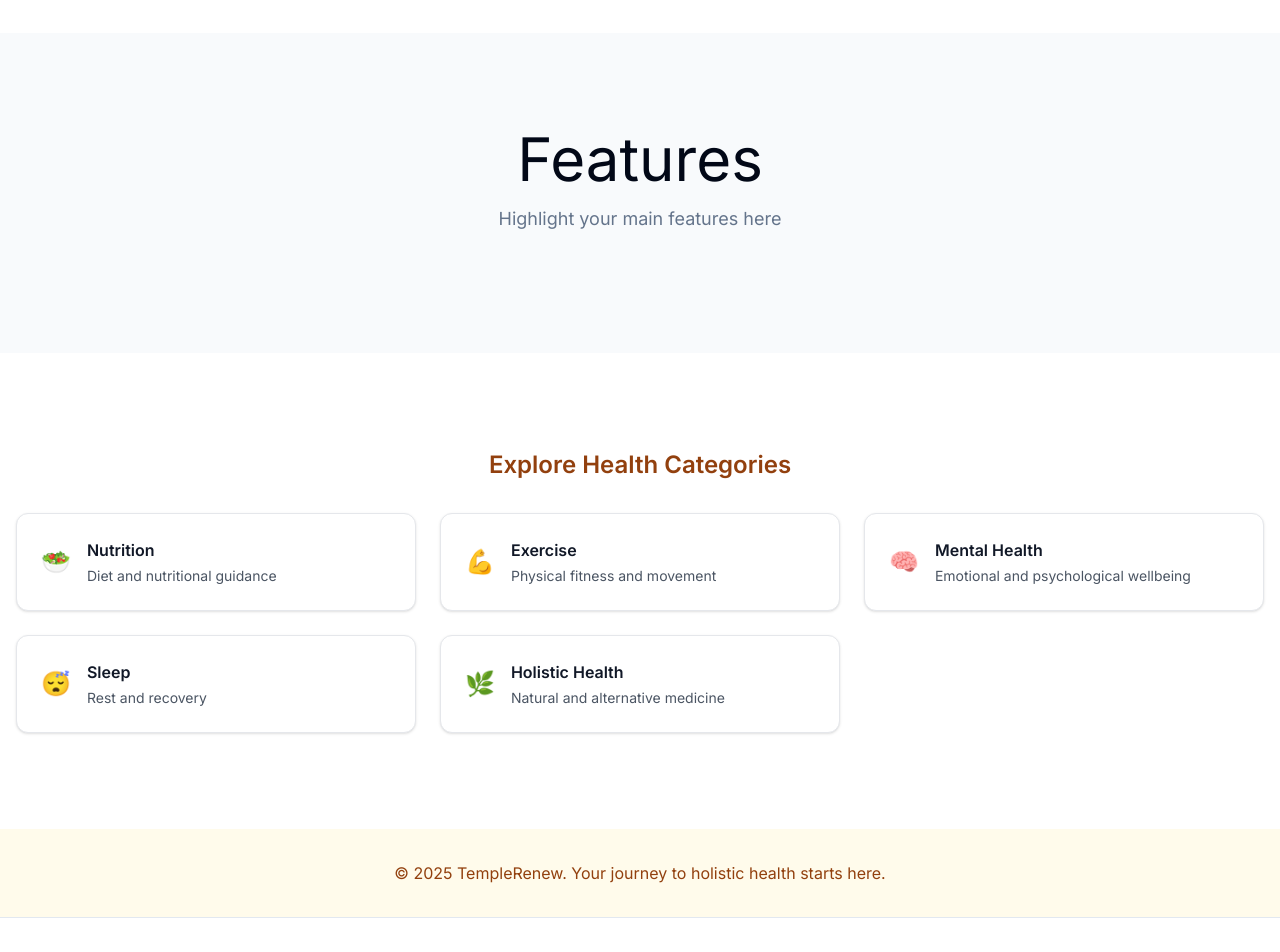
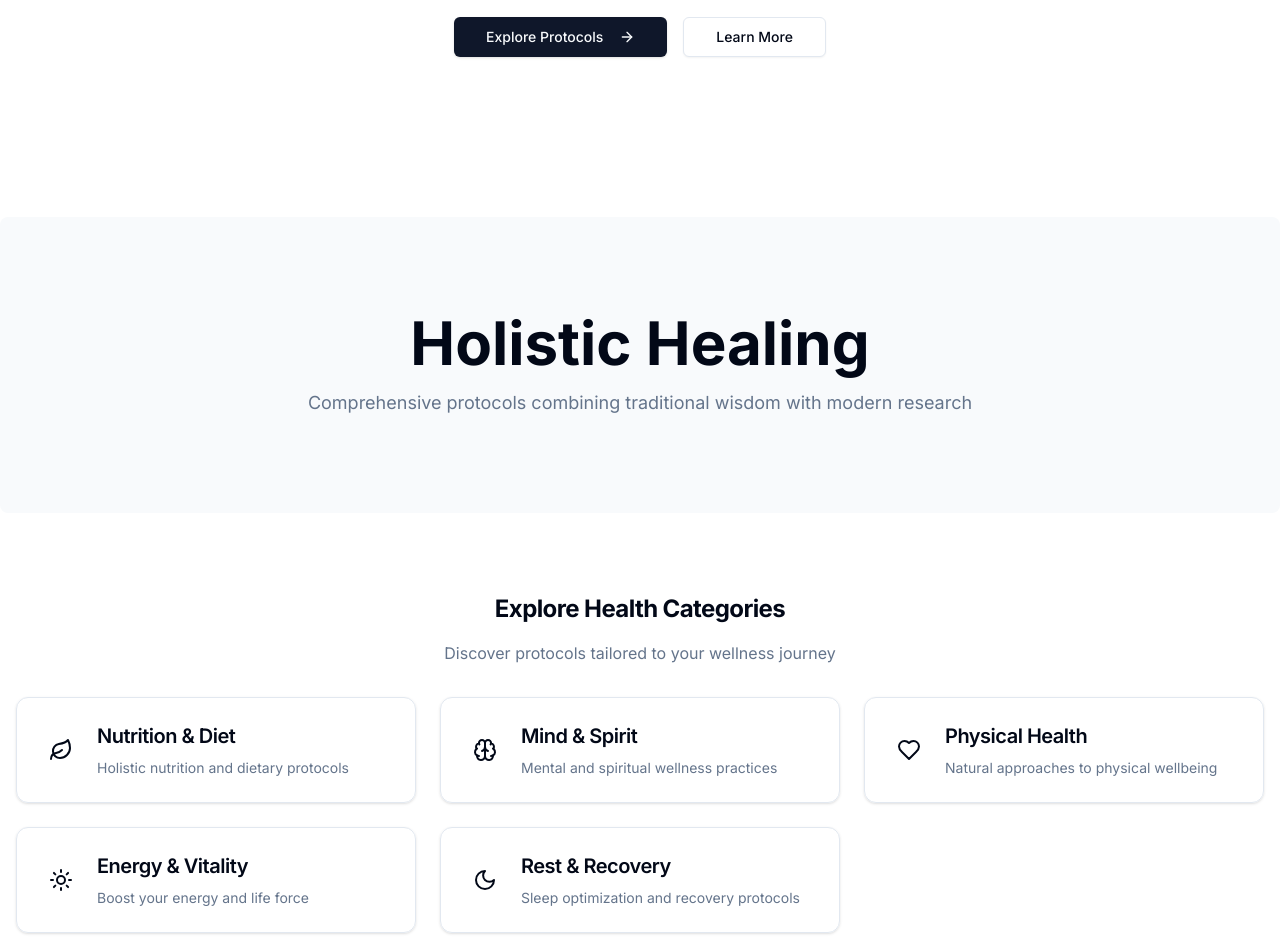
Before and after one commit to joshfisidi/templerenew, a Next.js app: page / in a window 1280 px wide. Shown: the part 440-1392 px from the top of the page. Built offline with nearby package versions, Linux system fonts and the light colour scheme.

Commit message:
setting up basic routes

```diff
--- a/package.json
+++ b/package.json
@@ -10,7 +10,7 @@
   },
   "dependencies": {
     "@radix-ui/react-dialog": "^1.0.5",
-    "@radix-ui/react-slot": "^1.0.2",
+    "@radix-ui/react-slot": "^1.1.2",
     "@radix-ui/react-tabs": "^1.0.4",
     "class-variance-authority": "^0.7.0",
     "clsx": "^2.1.0",
--- a/src/app/page.tsx
+++ b/src/app/page.tsx
@@ -1,78 +1,122 @@
 'use client'
 
-import { Card, CardContent } from "@/components/ui/card"
-import { Command, CommandEmpty, CommandGroup, CommandInput, CommandItem, CommandList } from "@/components/ui/command"
-import { Search } from "lucide-react"
+import { Card, CardContent, CardHeader, CardTitle, CardDescription } from "@/components/ui/card"
+import { Button } from "@/components/ui/button"
+import { ArrowRight, Search, Leaf, Brain, Heart, Sun, Moon } from "lucide-react"
 
 export default function Home() {
   const categories = [
-    { title: 'Nutrition', icon: '🥗', description: 'Diet and nutritional guidance' },
-    { title: 'Exercise', icon: '💪', description: 'Physical fitness and movement' },
-    { title: 'Mental Health', icon: '🧠', description: 'Emotional and psychological wellbeing' },
-    { title: 'Sleep', icon: '😴', description: 'Rest and recovery' },
-    { title: 'Holistic Health', icon: '🌿', description: 'Natural and alternative medicine' },
+    {
+      title: 'Nutrition & Diet',
+      icon: <Leaf className="h-6 w-6" />,
+      description: 'Holistic nutrition and dietary protocols'
+    },
+    {
+      title: 'Mind & Spirit',
+      icon: <Brain className="h-6 w-6" />,
+      description: 'Mental and spiritual wellness practices'
+    },
+    {
+      title: 'Physical Health',
+      icon: <Heart className="h-6 w-6" />,
+      description: 'Natural approaches to physical wellbeing'
+    },
+    {
+      title: 'Energy & Vitality',
+      icon: <Sun className="h-6 w-6" />,
+      description: 'Boost your energy and life force'
+    },
+    {
+      title: 'Rest & Recovery',
+      icon: <Moon className="h-6 w-6" />,
+      description: 'Sleep optimization and recovery protocols'
+    },
   ]
 
   return (
     <div className="flex flex-col gap-8">
+      {/* Hero Section */}
       <section className="space-y-6 pb-8 pt-6 md:pb-12 md:pt-10 lg:py-32">
         <div className="container flex max-w-[64rem] flex-col items-center gap-4 text-center">
-          <h1 className="font-heading text-3xl sm:text-5xl md:text-6xl lg:text-7xl">
-            Welcome to Your App
+          <h1 className="font-heading text-3xl sm:text-5xl md:text-6xl lg:text-7xl font-bold">
+            Your Natural Path to <span className="text-primary">Wellness</span>
           </h1>
           <p className="max-w-[42rem] leading-normal text-muted-foreground sm:text-xl sm:leading-8">
-            Your compelling description goes here. Make it count!
+            Discover ancient wisdom and modern healing protocols for optimal health and vitality.
+          </p>
+          <div className="flex flex-col sm:flex-row gap-4 mt-6">
+            <Button size="lg">
+              Explore Protocols
+              <ArrowRight className="ml-2 h-4 w-4" />
+            </Button>
+            <Button variant="outline" size="lg">
+              Learn More
+            </Button>
+          </div>
+        </div>
+      </section>
+
+      {/* Features Section */}
+      <section className="container space-y-6 bg-slate-50 dark:bg-transparent py-8 md:py-12 lg:py-24 rounded-lg">
+        <div className="mx-auto flex max-w-[58rem] flex-col items-center space-y-4 text-center">
+          <h2 className="font-heading text-3xl leading-[1.1] sm:text-3xl md:text-6xl font-bold">
+            Holistic Healing
+          </h2>
+          <p className="max-w-[85%] leading-normal text-muted-foreground sm:text-lg sm:leading-7">
+            Comprehensive protocols combining traditional wisdom with modern research
           </p>
         </div>
       </section>
 
-      <section className="container space-y-6 bg-slate-50 py-8 dark:bg-transparent md:py-12 lg:py-24">
-        <div className="mx-auto flex max-w-[58rem] flex-col items-center space-y-4 text-center">
-          <h2 className="font-heading text-3xl leading-[1.1] sm:text-3xl md:text-6xl">
-            Features
+      {/* Categories Grid */}
+      <section className="container py-8 md:py-12">
+        <div className="flex flex-col items-center space-y-4 text-center mb-8">
+          <h2 className="text-2xl font-bold tracking-tight">
+            Explore Health Categories
           </h2>
-          <p className="max-w-[85%] leading-normal text-muted-foreground sm:text-lg sm:leading-7">
-            Highlight your main features here
+          <p className="text-muted-foreground">
+            Discover protocols tailored to your wellness journey
           </p>
         </div>
-        <div className="mx-auto grid justify-center gap-4 sm:grid-cols-2 md:max-w-[64rem] md:grid-cols-3">
-          {/* Add your feature cards here */}
-        </div>
-      </section>
-
-      {/* Categories Grid */}
-      <section className="py-16">
-        <div className="container mx-auto px-4">
-          <h3 className="text-2xl font-semibold text-amber-800 mb-8 text-center">
-            Explore Health Categories
-          </h3>
         <div className="grid grid-cols-1 md:grid-cols-2 lg:grid-cols-3 gap-6">
           {categories.map((category) => (
             <Card
               key={category.title}
-                className="hover:shadow-lg transition-shadow bg-white border border-gray-200"
+              className="hover:shadow-lg transition-all duration-200 cursor-pointer"
             >
-                <CardContent className="p-6">
+              <CardHeader>
                 <div className="flex items-center space-x-4">
-                    <span className="text-2xl">{category.icon}</span>
+                  <div className="p-2 bg-primary/10 rounded-lg">
+                    {category.icon}
+                  </div>
                   <div>
-                      <h4 className="font-semibold text-gray-900">{category.title}</h4>
-                      <p className="text-sm text-gray-600 mt-1">{category.description}</p>
+                    <CardTitle className="text-xl">{category.title}</CardTitle>
+                    <CardDescription className="mt-2">
+                      {category.description}
+                    </CardDescription>
                   </div>
                 </div>
-                </CardContent>
+              </CardHeader>
             </Card>
           ))}
         </div>
-        </div>
       </section>
 
-      {/* Footer */}
-      <footer className="bg-amber-50 py-8">
-        <div className="container mx-auto px-4 text-center text-amber-800">
-          <p>© 2025 TempleRenew. Your journey to holistic health starts here.</p>
-        </div>
-      </footer>
+      {/* CTA Section */}
+      <section className="container py-8 md:py-12">
+        <Card className="bg-primary text-primary-foreground">
+          <CardContent className="flex flex-col items-center space-y-4 text-center p-6">
+            <h3 className="text-2xl font-bold">Start Your Healing Journey Today</h3>
+            <p className="text-primary-foreground/90 max-w-[42rem]">
+              Join our community of wellness seekers and discover the power of natural healing.
+            </p>
+            <Button variant="secondary" size="lg" className="mt-4">
+              Get Started
+              <ArrowRight className="ml-2 h-4 w-4" />
+            </Button>
+          </CardContent>
+        </Card>
+      </section>
     </div>
   )
 }
--- /dev/null
+++ b/src/components/ui/button.tsx
@@ -0,0 +1,57 @@
+import * as React from "react"
+import { Slot } from "@radix-ui/react-slot"
+import { cva, type VariantProps } from "class-variance-authority"
+
+import { cn } from "@/lib/utils"
+
+const buttonVariants = cva(
+  "inline-flex items-center justify-center gap-2 whitespace-nowrap rounded-md text-sm font-medium transition-colors focus-visible:outline-none focus-visible:ring-1 focus-visible:ring-ring disabled:pointer-events-none disabled:opacity-50 [&_svg]:pointer-events-none [&_svg]:size-4 [&_svg]:shrink-0",
+  {
+    variants: {
+      variant: {
+        default:
+          "bg-primary text-primary-foreground shadow hover:bg-primary/90",
+        destructive:
+          "bg-destructive text-destructive-foreground shadow-sm hover:bg-destructive/90",
+        outline:
+          "border border-input bg-background shadow-sm hover:bg-accent hover:text-accent-foreground",
+        secondary:
+          "bg-secondary text-secondary-foreground shadow-sm hover:bg-secondary/80",
+        ghost: "hover:bg-accent hover:text-accent-foreground",
+        link: "text-primary underline-offset-4 hover:underline",
+      },
+      size: {
+        default: "h-9 px-4 py-2",
+        sm: "h-8 rounded-md px-3 text-xs",
+        lg: "h-10 rounded-md px-8",
+        icon: "h-9 w-9",
+      },
+    },
+    defaultVariants: {
+      variant: "default",
+      size: "default",
+    },
+  }
+)
+
+export interface ButtonProps
+  extends React.ButtonHTMLAttributes<HTMLButtonElement>,
+    VariantProps<typeof buttonVariants> {
+  asChild?: boolean
+}
+
+const Button = React.forwardRef<HTMLButtonElement, ButtonProps>(
+  ({ className, variant, size, asChild = false, ...props }, ref) => {
+    const Comp = asChild ? Slot : "button"
+    return (
+      <Comp
+        className={cn(buttonVariants({ variant, size, className }))}
+        ref={ref}
+        {...props}
+      />
+    )
+  }
+)
+Button.displayName = "Button"
+
+export { Button, buttonVariants }
```
Also changed, not shown: src/app/(pages)/protocols/layout.tsx (added), 1 other file (tests, documents, lock files or other folders). Lines whose indentation alone changed are shown as unchanged.
